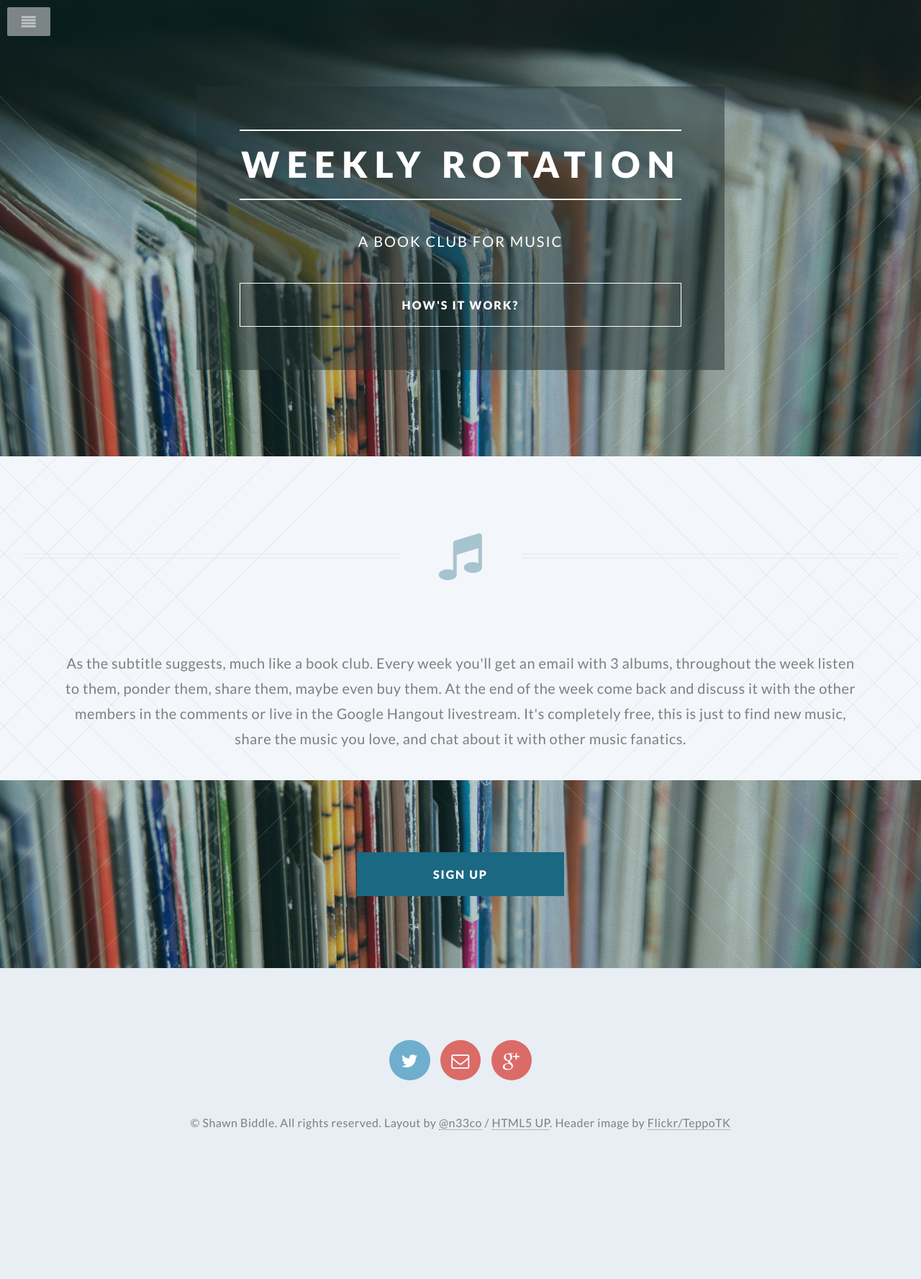
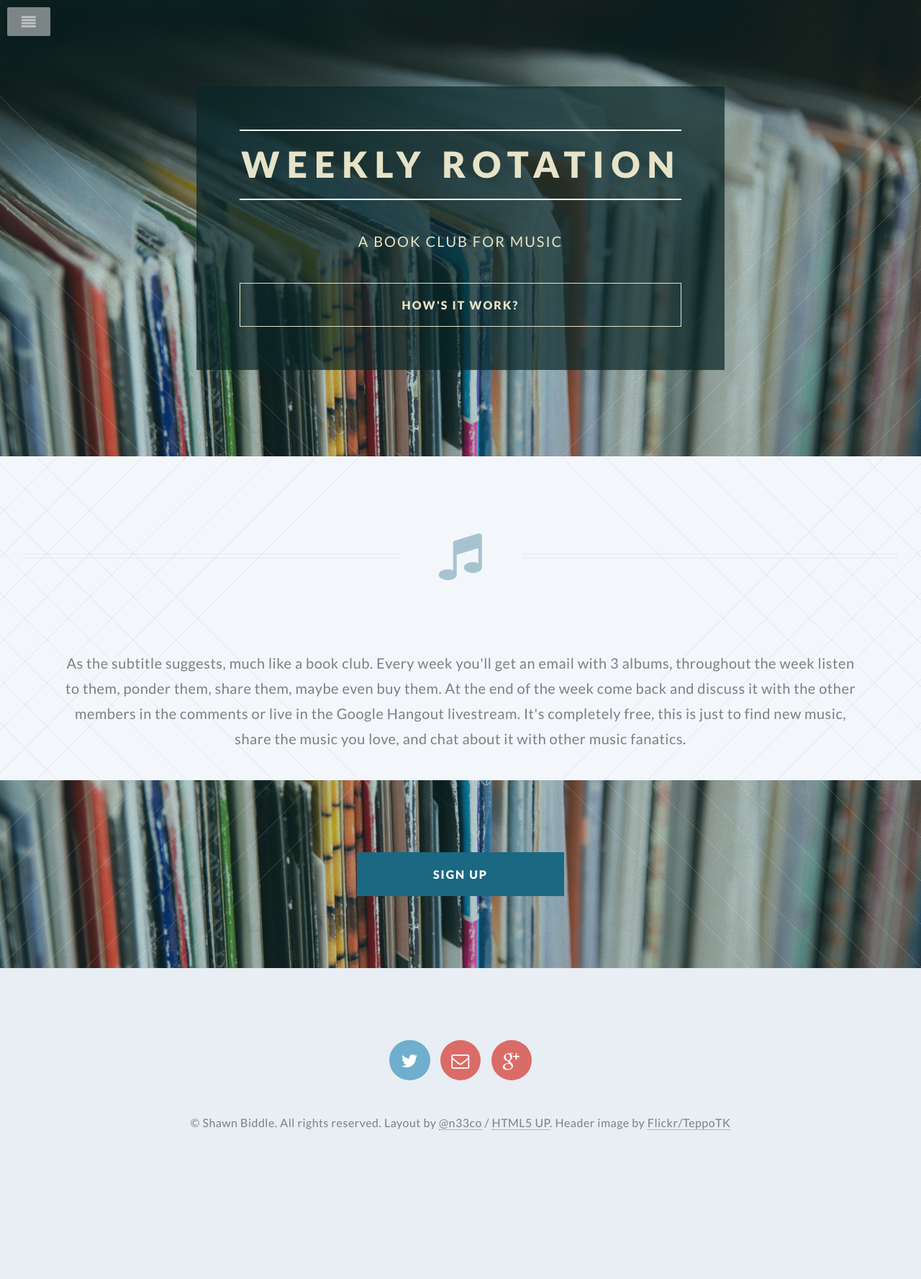
Before and after one commit to shawncplus/weeklyrotation-static, a Jekyll site: the page built from index.html, in a window 1280 px wide. Shown: the whole page at 72% size. Built offline with Jekyll 4.4.1, drawn with Linux system fonts in a browser that asks for light colours; Markdown is read by kramdown in place of the engine named in the settings.

Commit message:
Up the contrast a bit on the headers

```diff
--- a/css/wrstyle.css
+++ b/css/wrstyle.css
@@ -33,7 +33,7 @@ body {
 }
 
 #banner .inner {
-	background: rgba(32, 48, 49, 0.5);
+	background: rgba(9, 37, 39, 0.7);
 	-moz-animation: none;
 	-webkit-animation: none;
 	-o-animation: none;
@@ -46,6 +46,11 @@ body {
 	text-transform: uppercase;
 	font-variant: none;
 }
+
+#banner .inner header h2, #banner .inner header h3, #banner .inner p, #banner .inner h2, #banner .inner a {
+	color: #E6E3C8;
+}
+
 
 #discuss {
 	height: 2em;
```
